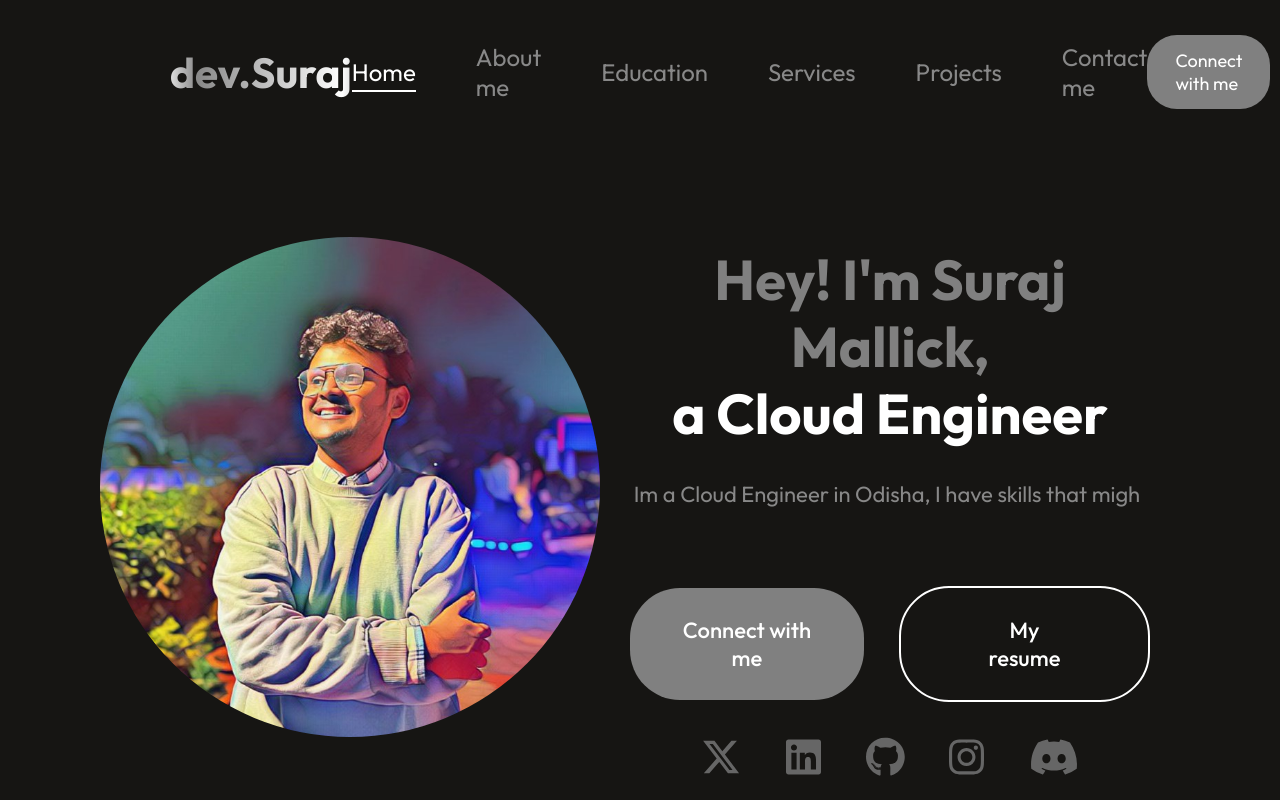
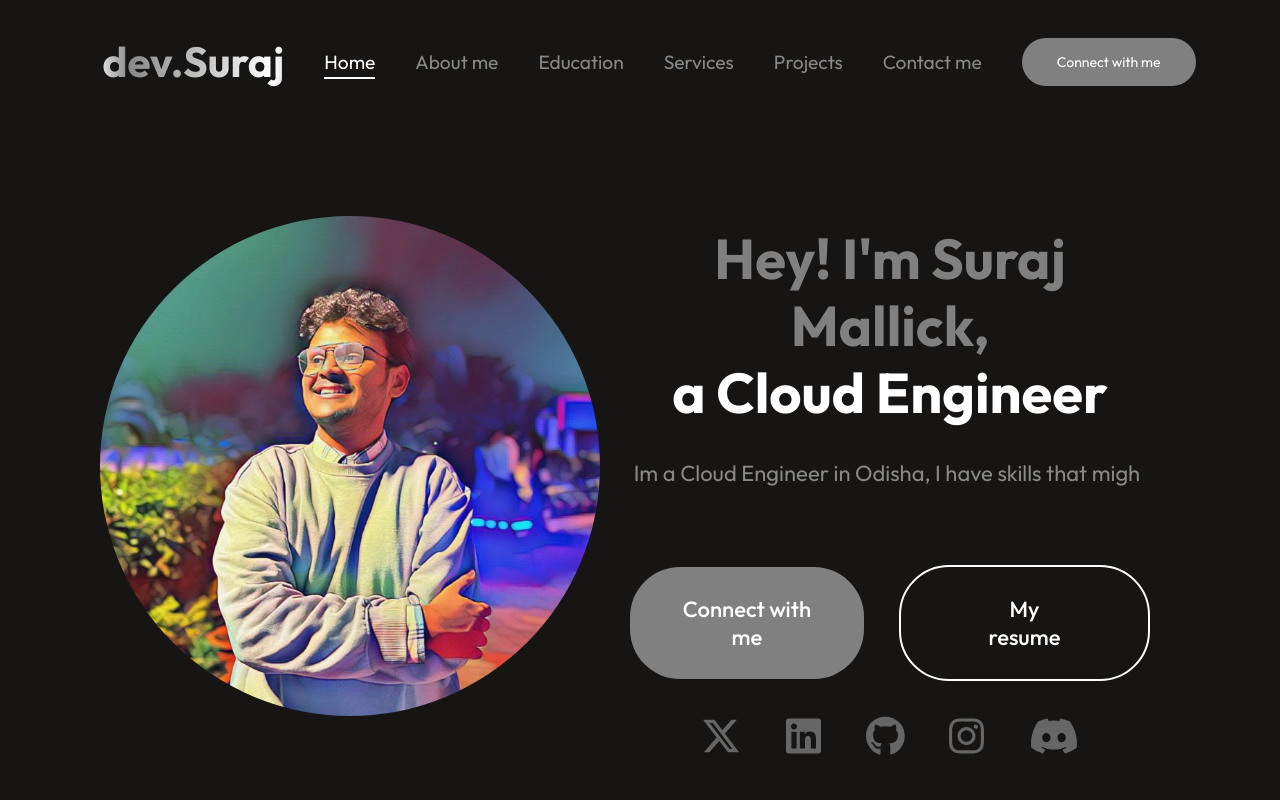
Before and after one commit to yonlysuraj/dev.Suraj, a React (Vite) app: page / in a window 1280 px wide. Shown: the top 800 px of the page. Built offline with nearby package versions, Linux system fonts and the light colour scheme; no server answers; a web font is replaced by a local one.

Commit message:
made minor changes to navbar

```diff
--- a/src/components/NavBar/NavBar.css
+++ b/src/components/NavBar/NavBar.css
@@ -3,8 +3,9 @@
     display: flex;
     align-items: center;
     justify-content: space-between;
-    margin: 35px 170px; /* Adjusted spacing */
+    margin: 35px clamp(50px, 8vw, 120px); /* Responsive margins */
     position: relative;
+    gap: 40px; /* Fixed gap between logo and nav items */
 }
 
 /* Logo Styling */
@@ -25,7 +26,8 @@
     animation: shine 3s linear infinite;
     cursor: pointer;
     transition: transform 0.3s ease;
-    margin-right: auto;
+    flex-shrink: 0; /* Prevent logo from shrinking */
+    margin-right: 0; /* Remove auto margin */
 }
 
 .navbar h1:hover {
@@ -44,19 +46,21 @@
     display: flex;
     align-items: center;
     list-style: none;
-    gap: 60px;
-    font-size: 24px;
+    gap: 40px; /* Fixed gap between nav items */
+    font-size: clamp(16px, 1.5vw, 24px); /* Responsive font size */
+    margin: 0;
+    padding: 0;
 }
 
 .nav-connect {
-    padding: 14px 28px;  /* Increased padding */
+    padding: 15px 35px;
     border-radius: 30px;
     background: gray;
-    font-size: 18px;     /* Increased font size */
+    font-size: clamp(14px, 1vw, 18px);
     cursor: pointer;
     transition: all 0.3s ease;
     color: #fff;
-    margin-left: auto;
+    white-space: nowrap; /* Prevent button text wrapping */
 }
 
 .nav-connect:hover {
@@ -70,6 +74,7 @@
     cursor: pointer;
     position: relative;
     padding: 5px 0;
+    white-space: nowrap; /* Prevent text wrapping */
 }
 
 .nav-menu li::after {
```
